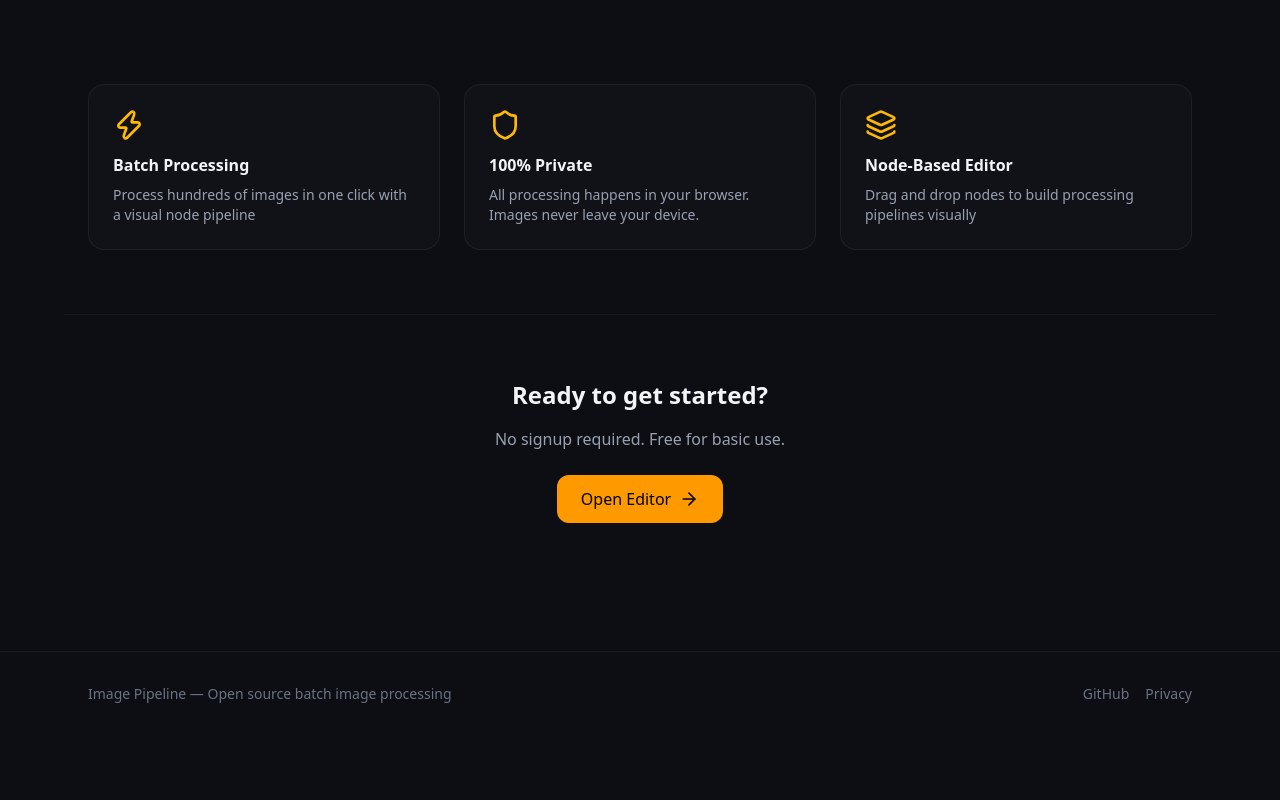
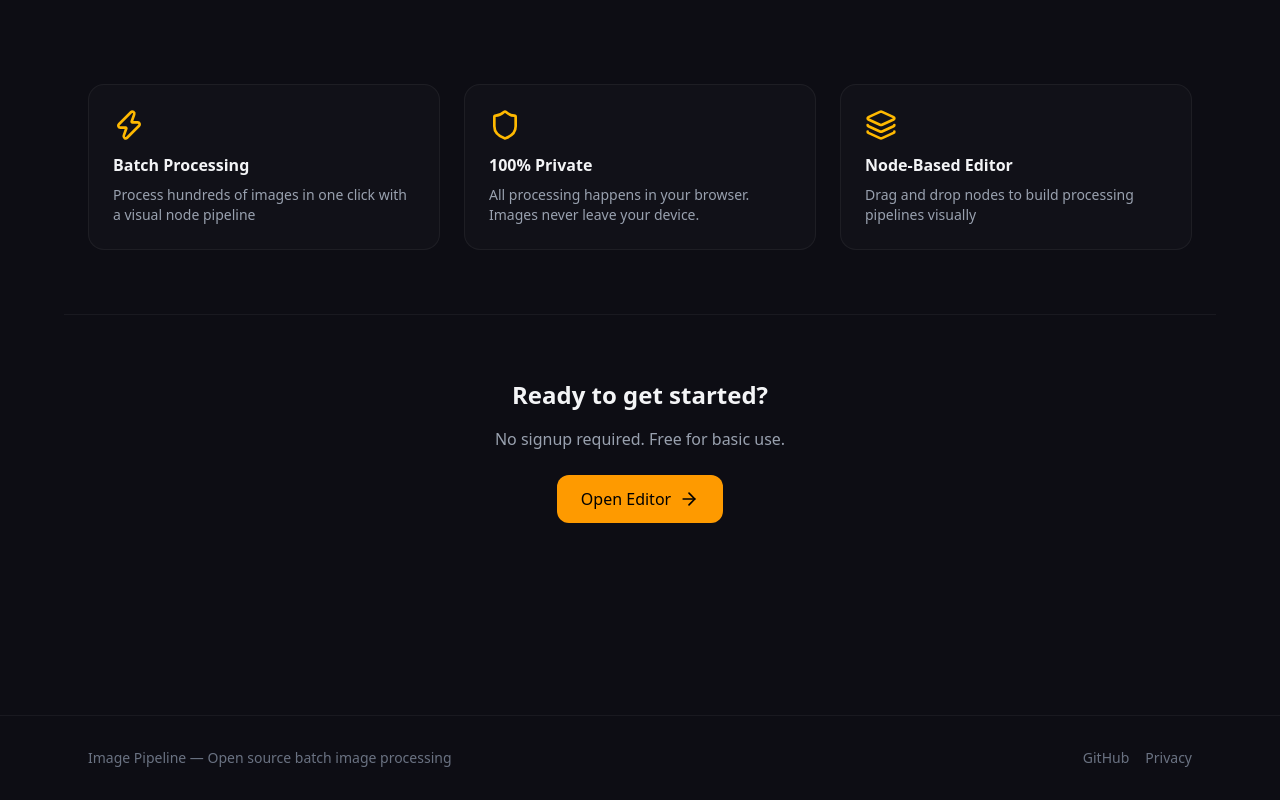
Before and after one commit to v944/image-pipeline, a React (Vite) app: page / in a window 1280 px wide. Shown: the part 477-1277 px from the top of the page. Before the commit the page ends 1213 px from the top, so only its background shows below. Built offline with nearby package versions, Linux system fonts and the light colour scheme.

Commit message:
fix: increase CTA bottom padding to pb-48 to prevent text cutoff

```diff
--- a/src/components/landing/LandingPage.tsx
+++ b/src/components/landing/LandingPage.tsx
@@ -71,7 +71,7 @@ export function LandingPage() {
           </div>
         </section>
 
-        <section className="max-w-6xl mx-auto px-6 pt-16 pb-32 text-center border-t border-white/5">
+        <section className="max-w-6xl mx-auto px-6 pt-16 pb-48 text-center border-t border-white/5">
           <h2 className="text-2xl font-bold mb-4">Ready to get started?</h2>
           <p className="text-gray-400 mb-6">No signup required. Free for basic use.</p>
           <button
```
